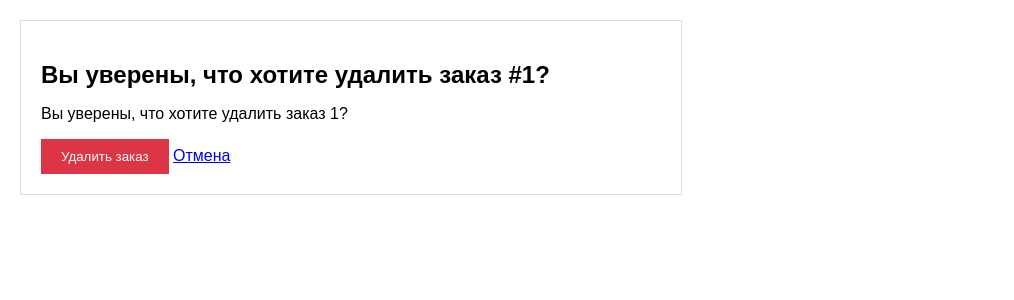
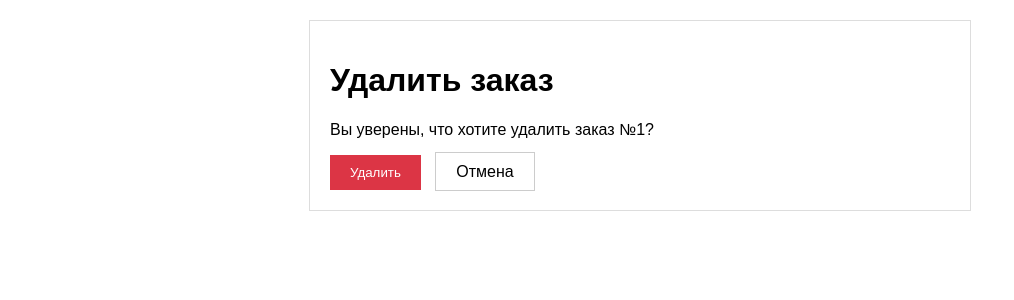
Before and after one commit to Alexstom007/cafe_management, a Django app: page /1/delete/ in a window 1280 px wide. Shown: the top 300 px of the page, without its empty margins (0-1014 px from the left). Run offline with Django 4.2, Linux system fonts and the light colour scheme; tables that the repository leaves empty hold one stand-in row (values such as "Sample post").

Commit message:
редакция

```diff
--- a/orders/templates/orders/order_delete.html
+++ b/orders/templates/orders/order_delete.html
@@ -1,23 +1,23 @@
 <!DOCTYPE html>
-<html lang="en">
+<html>
 <head>
-    <meta charset="UTF-8">
     <title>Удалить заказ</title>
-    <style>
-        body { font-family: sans-serif; margin: 20px; }
-        .confirm-delete { border: 1px solid #ddd; padding: 20px; width: 50%; }
-        h2 { margin-bottom: 15px; }
-         button { padding: 10px 20px; background-color: #dc3545; color: white; border: none; cursor: pointer; }
-       button:hover { background-color: #c82333; }
-    </style>
+     <style>
+         body { font-family: sans-serif; margin: 20px; }
+         div { width: 50%; margin: auto; padding: 20px; border: 1px solid #ddd; }
+         button { padding: 10px 20px; background-color: #dc3545; color: white; border: none; cursor: pointer; margin-right: 10px;}
+        button:hover { background-color: #c82333; }
+         a { padding: 10px 20px; border: 1px solid #ccc; text-decoration: none; color: black;}
+         a:hover { background-color: #f2f2f2;}
+     </style>
 </head>
 <body>
-    <div class="confirm-delete">
-         <h2>Вы уверены, что хотите удалить заказ #{{ order.id }}?</h2>
-         <p>Вы уверены, что хотите удалить заказ {{ order.id }}?</p>
+    <div>
+        <h1>Удалить заказ</h1>
+        <p>Вы уверены, что хотите удалить заказ №{{ order.id }}?</p>
         <form method="post">
             {% csrf_token %}
-            <button type="submit">Удалить заказ</button>
+            <button type="submit">Удалить</button>
              <a href="{% url 'orders:order_list' %}">Отмена</a>
         </form>
     </div>
--- a/orders/views.py
+++ b/orders/views.py
@@ -4,6 +4,7 @@ from django.shortcuts import render, get_object_or_404, redirect
 from django.http import JsonResponse
 from django.db.models import Sum
 from django.forms import formset_factory
+from django.db import IntegrityError
 
 from .models import Order, MenuItem, OrderItem
 from .forms import OrderCreateForm, OrderItemForm, OrderUpdateForm
@@ -54,18 +55,26 @@ def order_create(request):
         try:
             data = json.loads(request.body)
             table_number = data.get('table_number')
+            if table_number is None:
+                return JsonResponse({
+                    'status': 'error',
+                    'message': 'Номер стола обязателен к заполнению'
+                }, status=400)
             items_data = data.get('items', [])
-
-            # Проверка на занятость стола
+            if not items_data:
+                return JsonResponse({
+                    'status': 'error',
+                    'message': 'Заказ не может быть создан без блюда'
+                    }, status=400)
             existing_order = Order.objects.filter(
                 table_number=table_number,
                 status__in=['pending', 'ready']
             ).first()
-
             if existing_order:
                 return JsonResponse({
                     'status': 'error',
-                    'message': f'Стол {table_number} занят. Существующий заказ ID: {existing_order.id}.'
+                    'message': f'Стол {table_number} занят.'
+                               f'Существующий заказ ID: {existing_order.id}.'
                 }, status=400)
             form = OrderCreateForm({'table_number': table_number})
             if not form.is_valid():
@@ -78,10 +87,16 @@ def order_create(request):
                 menu_item_id = item_data.get('menu_item')
                 quantity = item_data.get('quantity')
                 if menu_item_id and quantity:
-                    OrderItem.objects.create(
-                        order=order,
-                        menu_item_id=menu_item_id,
-                        quantity=quantity)
+                    try:
+                        OrderItem.objects.create(
+                            order=order,
+                            menu_item_id=menu_item_id,
+                            quantity=quantity)
+                    except IntegrityError:
+                        return JsonResponse({
+                            'status': 'error',
+                            'message': f'Блюдо с ID {menu_item_id} не найдено'
+                             }, status=400)
             order.total_price = calculate_total_price(order)
             order.save()
             return JsonResponse({
```
Also changed, not shown: orders/templates/orders/order_create.html (+18 -17 lines), 1 other file.
